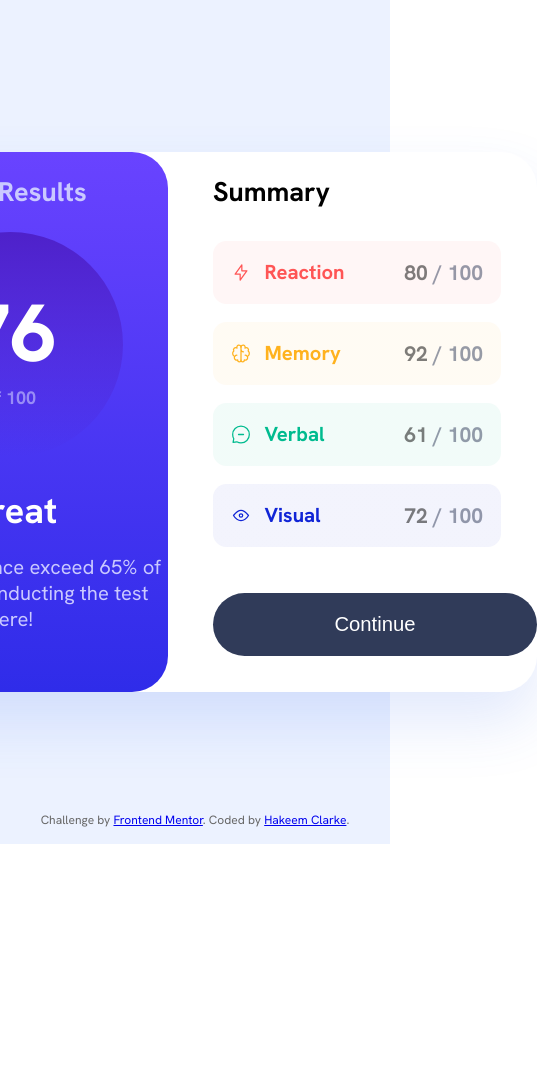
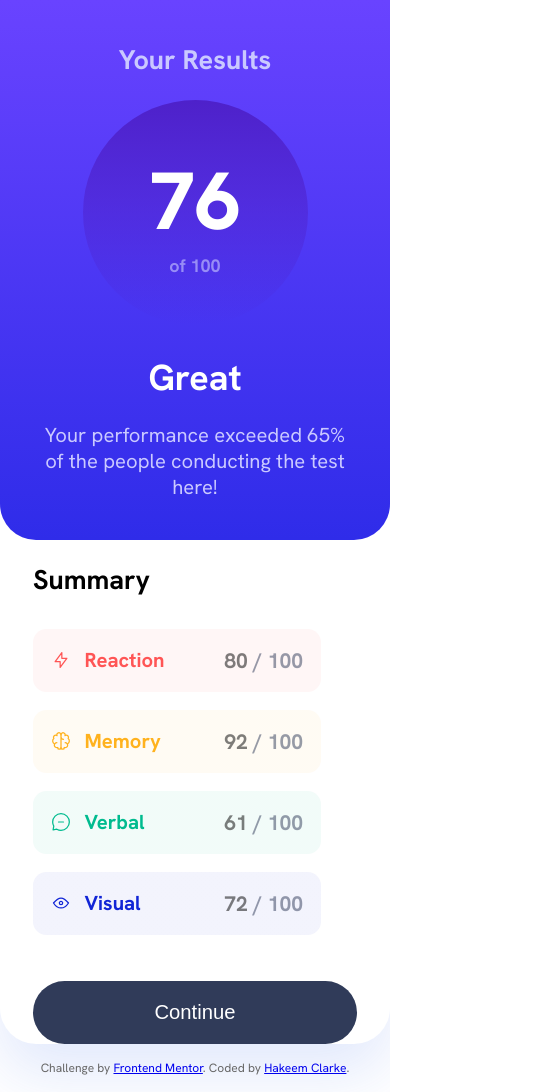
Before and after one commit to hakeem-jc/results-summary, a React (Vite) app: page / in a window 390 px wide. Shown: the whole page, 537 px wide, since content can reach past the window. Before the commit the page ends 844 px from the top, so only its background shows below. Built offline with nearby package versions, Linux system fonts and the light colour scheme.

Commit message:
Make app responsive

```diff
--- a/src/App.css
+++ b/src/App.css
@@ -9,7 +9,6 @@
 
 .results {
     width: 42rem;
-    height: 30rem;
     display: flex;
     background-color: #fff;
     border-radius: 2rem;
@@ -24,6 +23,7 @@
     display: flex;
     flex-direction: column;
     align-items: center;
+    padding: 1.1rem;
 }
 
 .results__title {
@@ -70,8 +70,12 @@
     margin-bottom: 1.75rem;
 }
 
-.results__summary {
-    padding-left: 2.5rem;
+.results__summary_container {
+    display: flex;
+    flex-direction: column;
+    align-items: center;
+    justify-content: center;
+    width: 50%;
 }
 
 .results__scores {
@@ -93,6 +97,7 @@
 
 .results__summary button:hover {
     background: linear-gradient(180deg, #7755FF 0%, #6943FF 0.01%, #2F2CE9 100%);
+    cursor: pointer;
 }
 
 .app__attribution {
@@ -105,3 +110,28 @@
     text-align: center;
     color: #666;
 }
+
+@media screen and (max-width: 500px) {
+    .app__container {
+        width: 100vw;
+        display: block;
+    }
+
+    .results {
+        width: 100%;
+        flex-direction: column;
+    }
+
+    .results__info {
+        width: 100%;
+        border-radius: 0 0 2rem 2rem;
+    }
+
+    .results__summary_container {
+        width: 100%;
+    }
+
+    .app__attribution {
+        position: relative;
+    }
+}
--- a/src/App.tsx
+++ b/src/App.tsx
@@ -15,10 +15,11 @@ const App = () => {
           <div className='results__score'>76 <span>of 100</span></div>
           <div className='results__text-container'>
             <h2 className='results__subtitle'>Great</h2>
-            <p className='results__text'>Your performance exceed 65% of the people conducting the test here!</p>
+            <p className='results__text'>Your performance exceeded 65% of the people conducting the test here!</p>
           </div>
         </div>
 
+        <div className='results__summary_container'>
           <div className='results__summary'>
             <h1 className='summary__title'>Summary</h1>
             <div className="results__scores">
@@ -28,6 +29,7 @@ const App = () => {
               <Score title={"Visual"} color={'blue'} icon={iconVisual} score={72}/>
             </div>
             <button>Continue</button>
+          </div>
         </div>
       </section>
 
```
Lines whose indentation alone changed are shown as unchanged.
